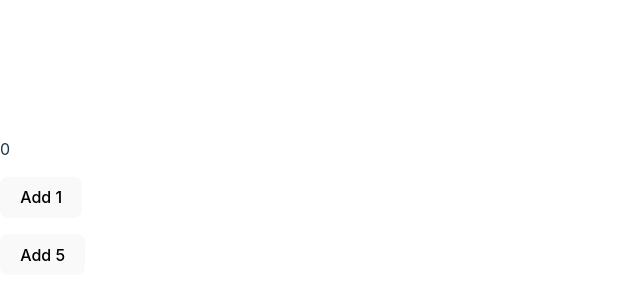
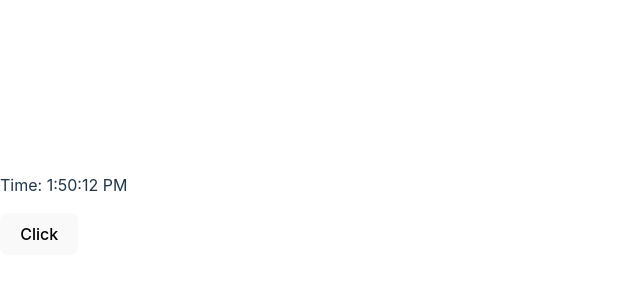
Before and after one commit to RezwanRahin/Think-In-A-React-Way, a React (Vite) app: page / in a window 1280 px wide. Shown: the part 186-486 px from the top of the page, without its empty margins (0-640 px from the left). Built offline with nearby package versions, Linux system fonts and the light colour scheme.

Commit message:
feat: add 'MyComponentClass' component inside 'App' component

```diff
--- a/src/App.jsx
+++ b/src/App.jsx
@@ -1,11 +1,11 @@
 import React from "react";
-import Counter from "./components/Counter";
+import MyComponent from "./components/MyComponentClass";
 
 class App extends React.Component {
 	render() {
 		return (
 			<div className="app">
-				<Counter />
+				<MyComponent />
 			</div>
 		);
 	}
```
